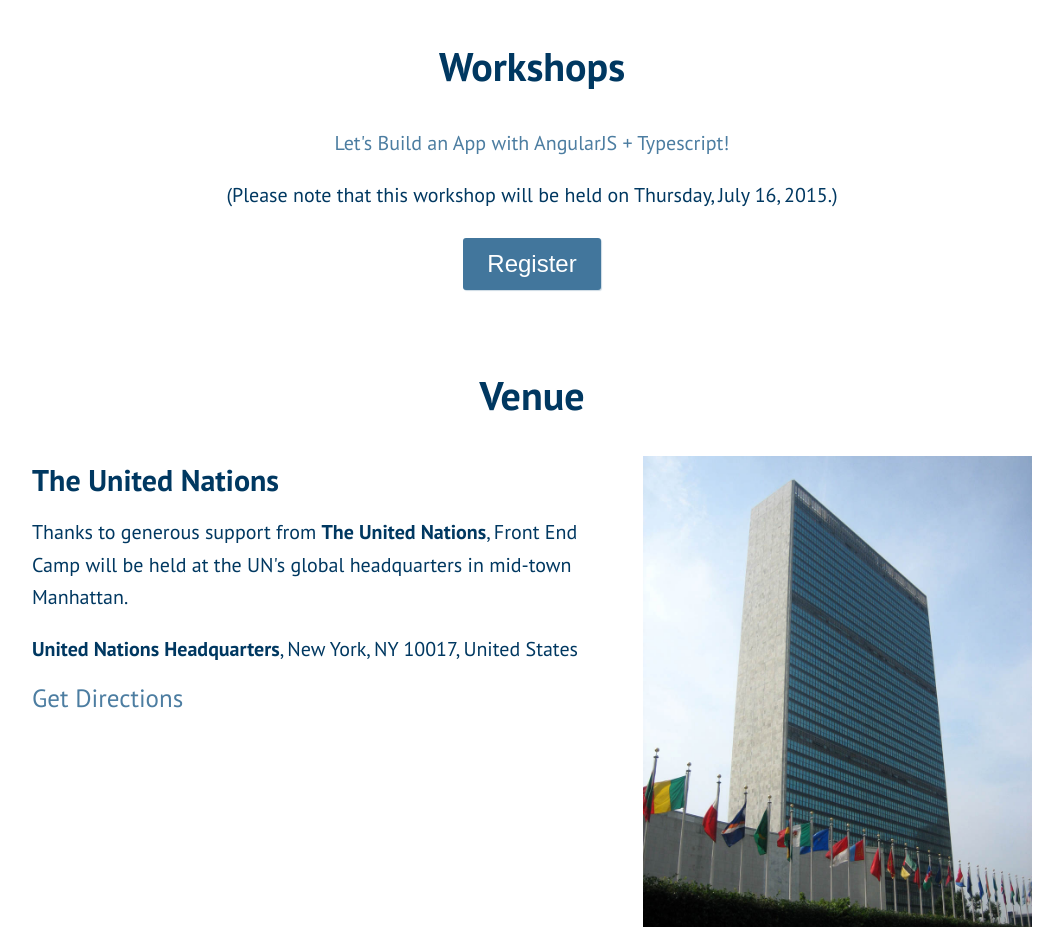
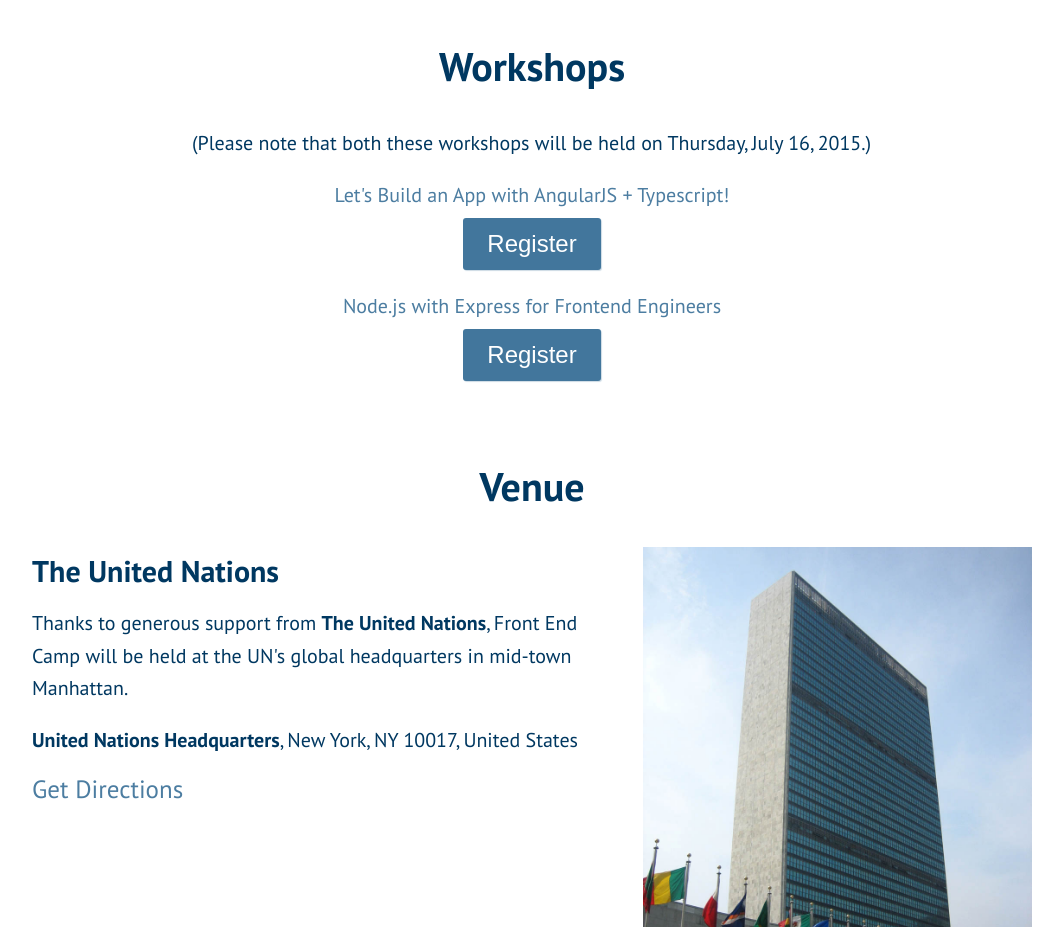
Before and after one commit to NYC-Camp/front-end-camp-2015, a website: page index.html in a window 1280 px wide. Shown: the part 3451-4378 px from the top of the page, without its empty margins (108-1171 px from the left). Drawn offline with nearby package versions, Linux system fonts and the light colour scheme.

Commit message:
added node training

```diff
--- a/index.html
+++ b/index.html
@@ -69,7 +69,6 @@
       <div class="section--inner-wrapper">
 
         <h2>Speakers</h2>
-
 
           <div class="speaker--wrapper">
             <a href="http://nyccamp.org/user/alastairdant">
@@ -209,15 +208,25 @@
     <section id="training">
       <div class="section--inner-wrapper">
         <h2>Workshops</h2>
+         <p>(Please note that both these workshops will be held on Thursday, July 16, 2015.)</p>
         <div class="tba--wrapper">
           <a href="http://nyccamp.org/training/angular-typescript-workshop">
             <span class="training">Let's Build an App with AngularJS + Typescript!</span>
           </a>
-          <p>(Please note that this workshop will be held on Thursday, July 16, 2015.)</p>
           <div class="registration" style="padding-top:.33em;">
             <a href="http://nyccamp.org/training/angular-typescript-workshop" target="_blank"><button class="registration">Register</button></a>
           </div>
         </div>
+        <p></p>
+        <div class="tba--wrapper">
+          <a href="http://nyccamp.org/session/nodejs-express-frontend-engineers">
+            <span class="training">Node.js with Express for Frontend Engineers</span>
+          </a>
+          <div class="registration" style="padding-top:.33em;">
+            <a href="http://nyccamp.org/session/nodejs-express-frontend-engineers" target="_blank"><button class="registration">Register</button></a>
+          </div>
+        </div>
+
       </div>
     </section>
 
```
Also changed, not shown: images/AngularTypescript.jpg (added), images/express-js-node-js.jpg (added).
